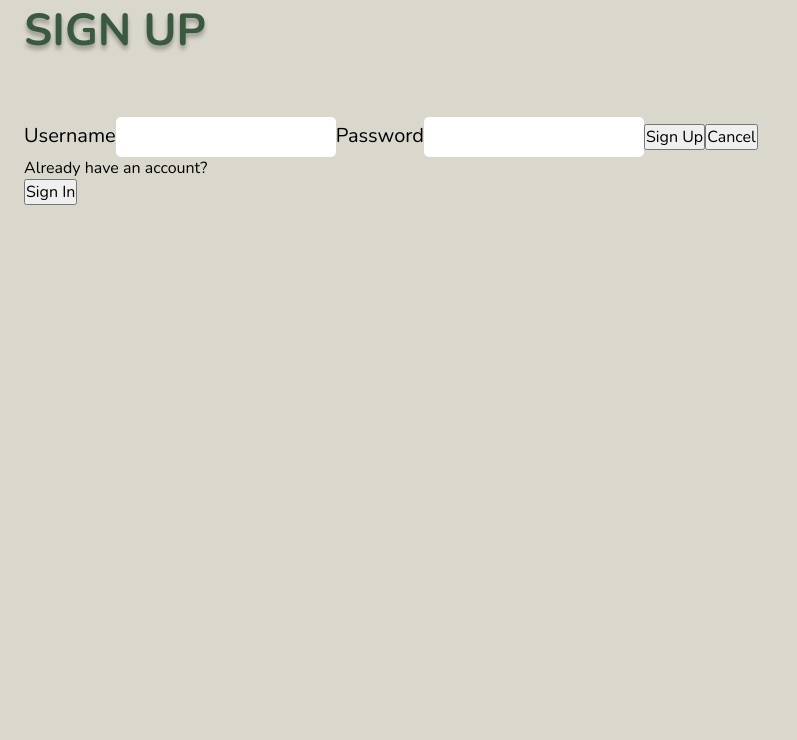
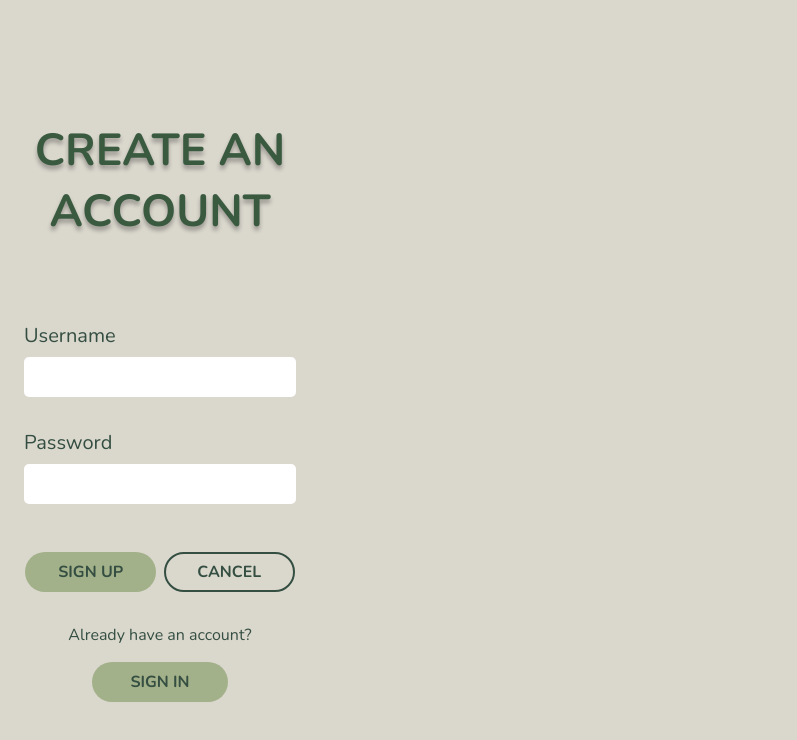
Before and after one commit to TravisAlstrand/recipe-app, a React (Vite) app in the folder client/: page /users/signup in a window 1280 px wide. Shown: the top 740 px of the page, without its empty margins (0-797 px from the left). Built offline with nearby package versions, Linux system fonts and the light colour scheme.

Commit message:
sign up page designed

```diff
--- a/client/src/App.css
+++ b/client/src/App.css
@@ -50,7 +50,7 @@ h3 {
   display: flex;
   flex-direction: column;
   align-items: center;
-  min-width: 193px;
+  max-width: 272px;
   margin-top: 15vh;
   text-align: center;
   color: var(--clr-grn4);
@@ -109,6 +109,7 @@ label {
   margin-top: .5rem;
   font-weight: 700;
   text-decoration: underline;
+  list-style: none;
 }
 
 /* === WELCOME PAGE === */
@@ -116,10 +117,6 @@ label {
 .welcome-p,
 .home-btn {
   margin-top: 3rem;
-}
-
-.main-cont.welcome {
-  max-width: 272px;
 }
 
 .home-btn {
--- a/client/src/components/SignUp.jsx
+++ b/client/src/components/SignUp.jsx
@@ -33,14 +33,14 @@ const SignUp = () => {
   };
 
   return (
-    <>
-      <h1>Sign Up</h1>
+    <main className='main-cont'>
+      <h1>Create an Account</h1>
       {errors.length > 0 ? (
-        <div>
-          <h3>Validation Errors</h3>
+        <div className='validation-div'>
+          <h3 className='validation-h3'>Validation Errors</h3>
           <ul>
             {errors.map((error, index) => {
-              return (<li key={index}>{error}</li>)
+              return (<li key={index} className='validation-err'>{error}</li>)
             })}
           </ul>
         </div>
@@ -48,20 +48,28 @@ const SignUp = () => {
         <></>
       )}
       <form onSubmit={handleSubmit}>
+        <div className='input-div'>
           <label htmlFor='username'>Username</label>
-        <input id='username' name='username' type='text' ref={usernameInput} />
+          <input id='username' name='username' type='text' ref={usernameInput} required />
+        </div>
+        <div className='input-div'>
           <label htmlFor='password'>Password</label>
-        <input id='password' name='password' type='password' ref={passwordInput} />
-        <button type='submit'>Sign Up</button>
+          <input id='password' name='password' type='password' ref={passwordInput} required />
+        </div>
+        <div className='signin-btn-div'>
+          <button type='submit' className='submit-btn btn'>Sign Up</button>
           <Link to='/'>
-          <button>Cancel</button>
+            <button className='cancel-btn btn'>Cancel</button>
           </Link>
+        </div>
       </form>
+      <div className='change-div'>
         <p>Already have an account?</p>
         <Link to='/users/signin'>
-        <button>Sign In</button>
+          <button className='change-btn btn'>Sign In</button>
         </Link>
-    </>
+      </div>
+    </main>
   );
 };
 
```
Also changed, not shown: 1 other file (tests, documents, lock files or other folders). Lines whose indentation alone changed are shown as unchanged.
